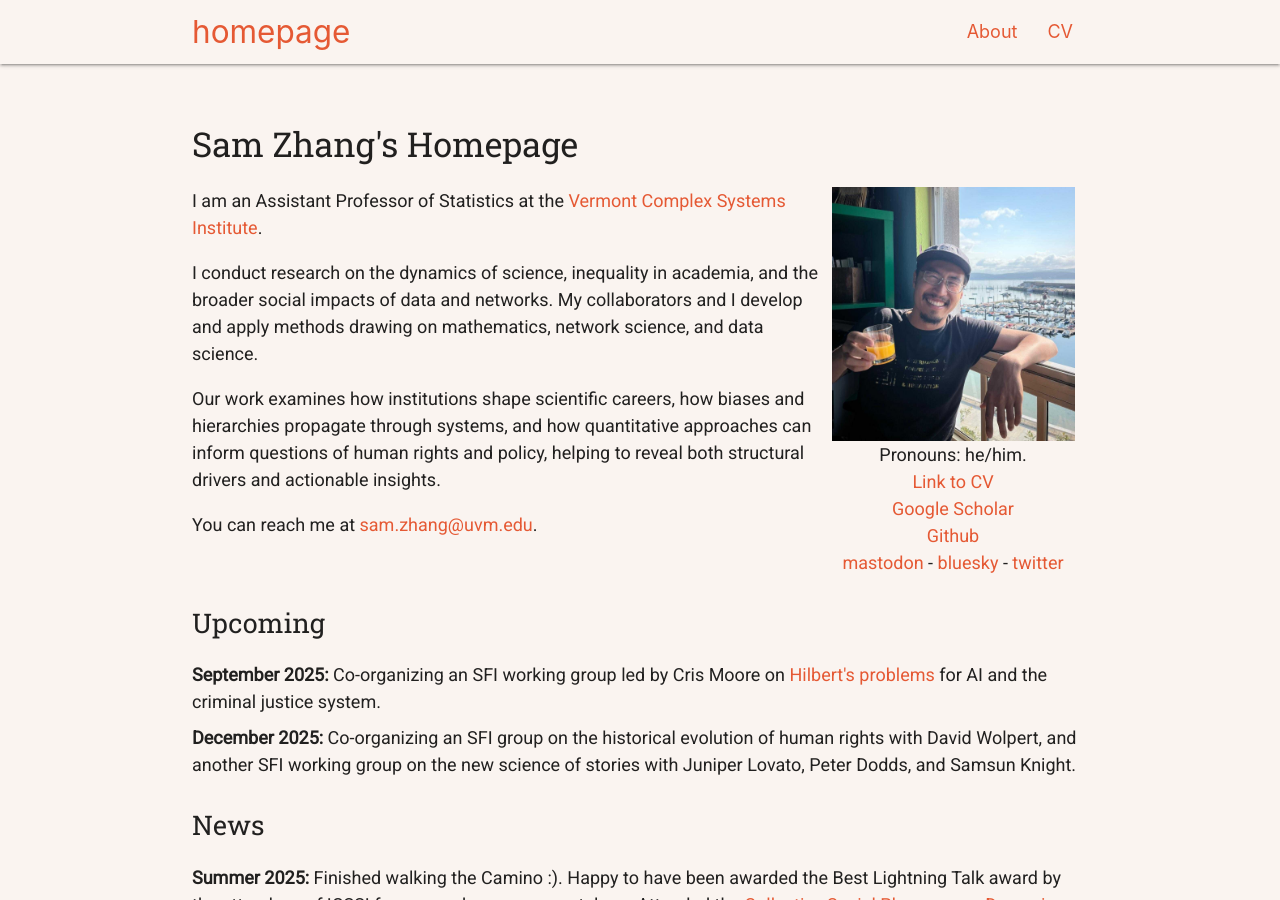
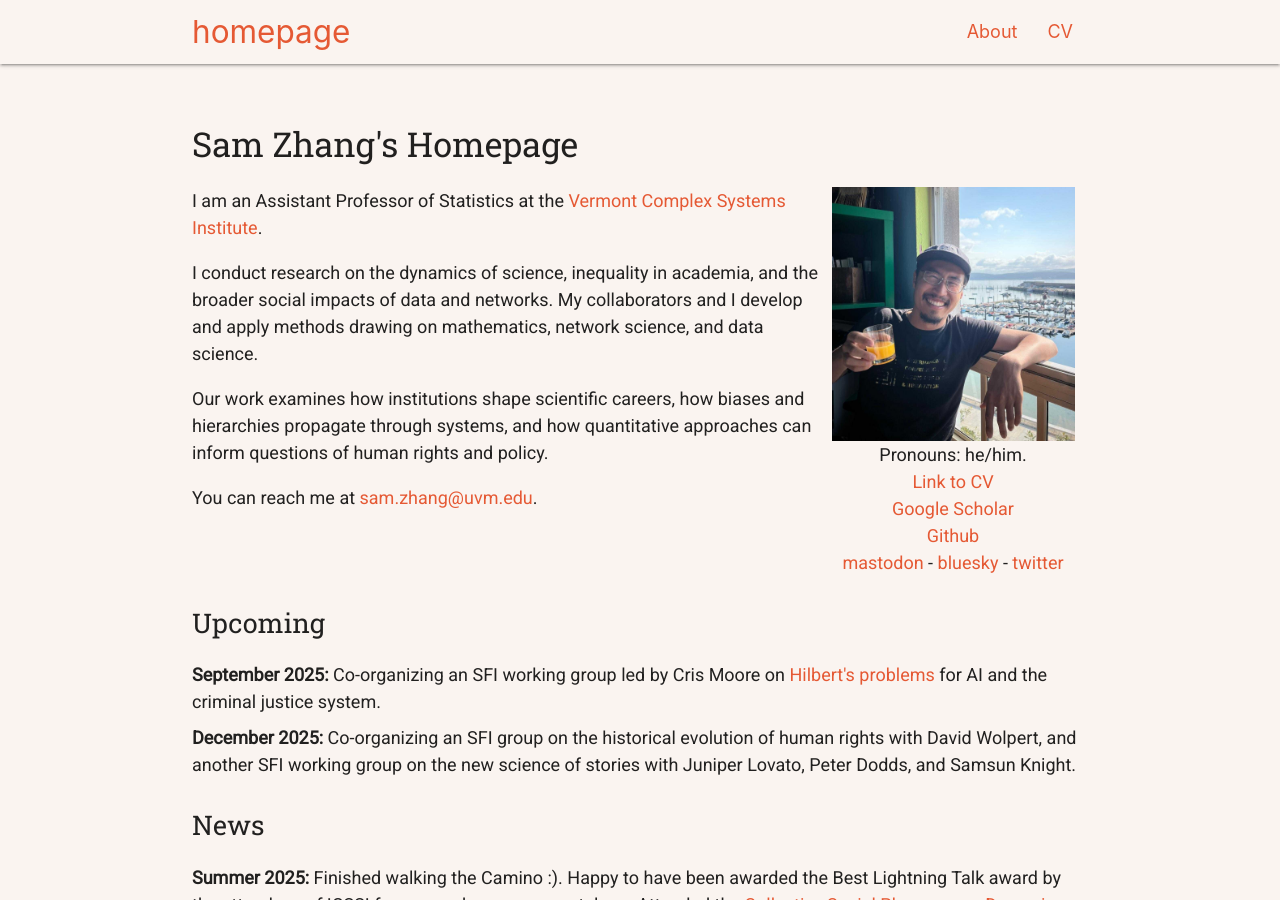
Before and after one commit to samzhang111/samzhang111.github.io, a Jekyll site: the page built from main.html, in a window 1280 px wide and 900 px high. Built offline with Jekyll 4.4.1, drawn with Linux system fonts in a browser that asks for light colours; nearby versions of some CDN libraries.

Commit message:
slightly less corpo-speak

```diff
--- a/main.html
+++ b/main.html
@@ -14,8 +14,7 @@ I am an Assistant Professor of Statistics at the <a href="https://vermontcomplex
 <p> I conduct research on the dynamics of science, inequality in academia, and the broader social impacts of data and networks. My collaborators and I develop and apply methods drawing on mathematics, network science, and data science.
 
 <p>
-Our work examines how
-institutions shape scientific careers, how biases and hierarchies propagate through systems, and how quantitative approaches can inform questions of human rights and policy, helping to reveal both structural drivers and actionable insights.
+Our work examines how institutions shape scientific careers, how biases and hierarchies propagate through systems, and how quantitative approaches can inform questions of human rights and policy.
     <p>
 
     You can reach me at <a href="mailto:sam.zhang@uvm.edu">sam.zhang@uvm.edu</a>.
```
